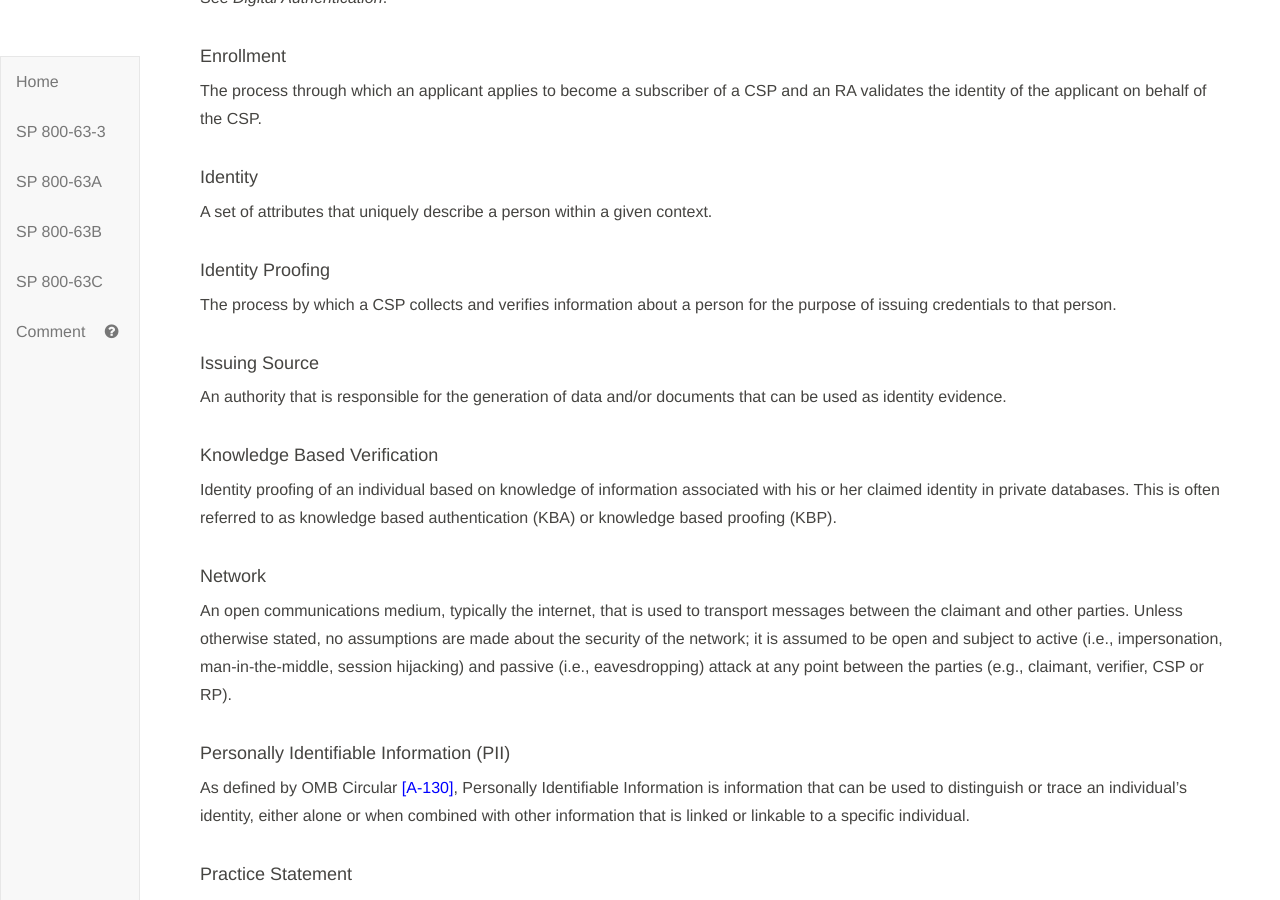
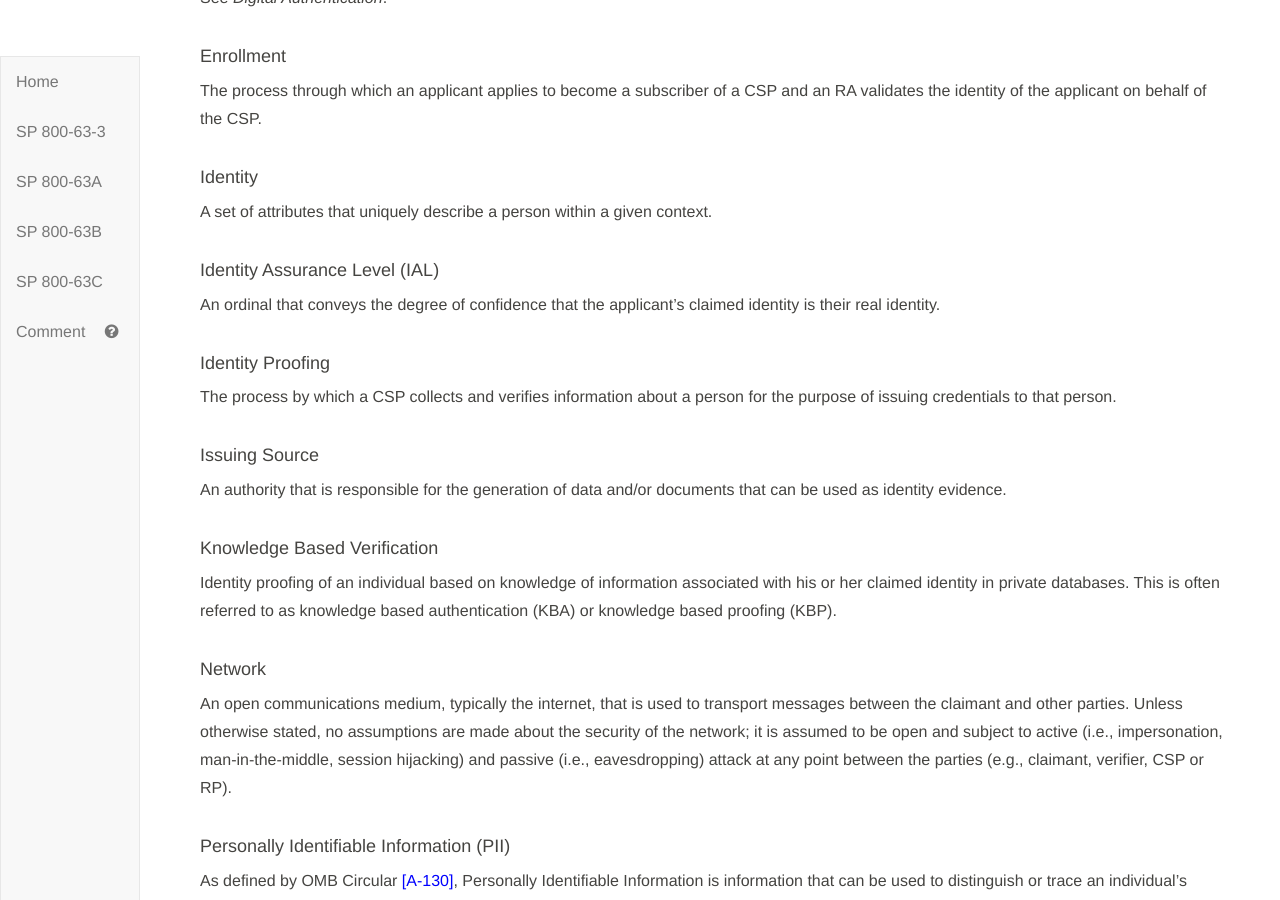
Before and after one commit to usnistgov/800-63-3, a Jekyll site: the page built from sp800-63a.md, in a window 1280 px wide and 900 px high, scrolled down 8813 px. Built offline with Jekyll 4.4.1, drawn with Linux system fonts in a browser that asks for light colours.

Commit message:
Closes #321

```diff
--- a/sp800-63a/sec3_definitions.md
+++ b/sp800-63a/sec3_definitions.md
@@ -87,6 +87,9 @@ The process through which an applicant applies to become a subscriber of a CSP a
 #### Identity
 A set of attributes that uniquely describe a person within a given context.
 
+#### Identity Assurance Level (IAL)
+An ordinal that conveys the degree of confidence that the applicant’s claimed identity is their real identity.
+
 #### Identity Proofing
 The process by which a CSP collects and verifies information about a person for the purpose of issuing credentials to that person.
 
```
Also changed, not shown: sp800-63-3/sec3_definitions.md (+1 -1 lines).
